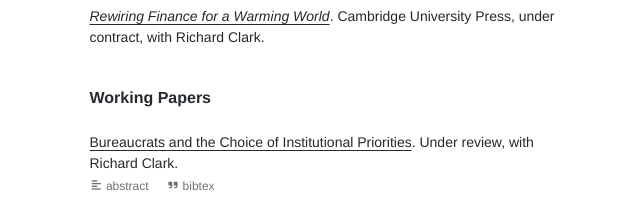
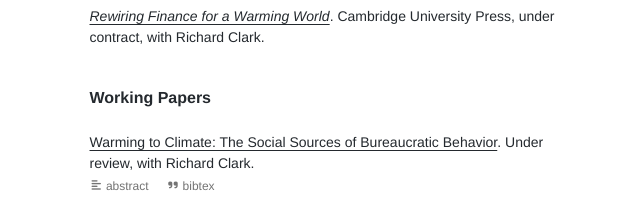
Before and after one commit to noahgkzucker/noahgkzucker.github.io, a plain HTML site: page index.html in a window 1280 px wide. Shown: the part 1260-1483 px from the top of the page, without its empty margins (429-1069 px from the left). Drawn offline with Linux system fonts and the light colour scheme; a web font is replaced by a local one.

Commit message:
paper update

```diff
--- a/index.html
+++ b/index.html
@@ -1344,7 +1344,7 @@
                 href="docs/social_bureaucrats.pdf"
                 target="_blank"
                 rel="noopener noreferrer"
-              ><span class="publication-title-text">Bureaucrats and the Choice of Institutional Priorities</span>.</a>
+              ><span class="publication-title-text">Warming to Climate: The Social Sources of Bureaucratic Behavior</span>.</a>
               Under review, with Richard Clark.
             </p>
 
```
Also changed, not shown: 2 other files.
